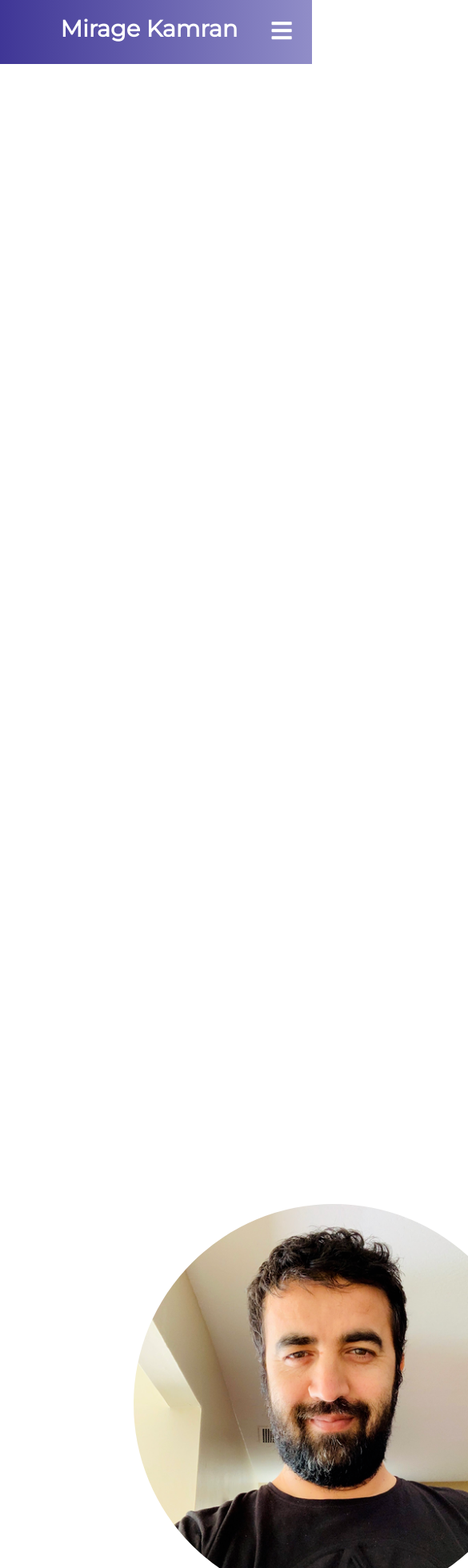
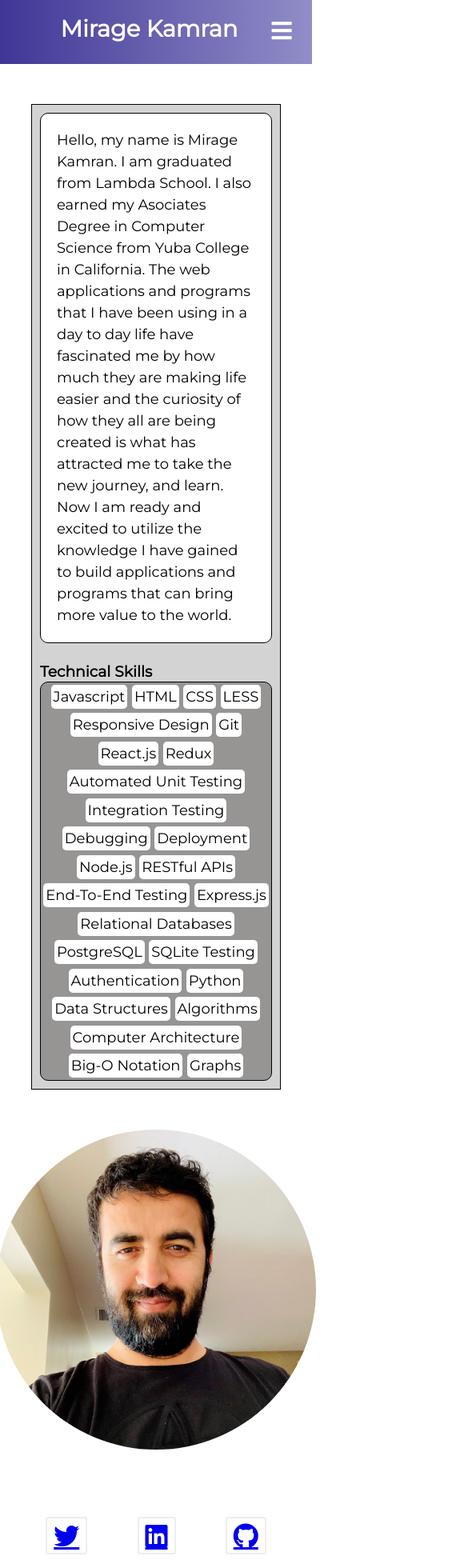
Before and after one commit to miragekamran/my-portfolio, a React (Create React App) app: page / in a window 390 px wide. Shown: the top 1960 px of the page at 80% size, 585 px wide, since content can reach past the window. Built offline with nearby package versions, Linux system fonts and the light colour scheme.

Commit message:
responsiveness updated

```diff
--- a/src/components/Home/Home.css
+++ b/src/components/Home/Home.css
@@ -71,3 +71,96 @@
   /* text-decoration: none; */
 
 }
+
+@media screen and (max-width: 1388px) {
+
+    .home {
+        margin-top: 50px;
+    }
+
+    .bio-outer-box {
+        line-height: 1.5em;
+    }
+
+    .bio-inner-box {
+        line-height: 1.5em;
+    }
+
+    .virtical-line {
+        margin-left: 80px;
+        margin-right: 80px;
+    }
+
+    @media screen and (max-width: 1024px) {
+        .home {
+            margin-top: 50px;
+        }
+
+        .bio-outer-box {
+            line-height: 1.5em;
+        }
+
+        .bio-inner-box {
+            line-height: 1.5em;
+        }
+
+        .virtical-line {
+            margin-left: 30px;
+            margin-right: 30px;
+        }
+    }
+
+    @media screen and (max-width: 740px) {
+        .home {
+            display: flex;
+            flex-direction: column;
+            justify-content: center;
+            align-items: center;
+            /* margin-top: 30px; */
+            margin-top: 50px;
+        }
+
+        .bio-outer-box {
+            line-height: 1.5em;
+            width: 80%;
+        }
+
+        .bio-inner-box {
+            line-height: 1.5em;
+        }
+
+        .virtical-line {
+            display: none;
+            /* margin-left: 30px;
+            margin-right: 30px; */
+        }
+
+        .big-img {
+            margin-top: 50px;
+            width: 400px;
+        }
+
+        .Platforms {
+            margin-bottom: 20px;
+        }
+    }
+
+    @media screen and (max-width: 380px) {
+
+        .big-img {
+            width: 250px;
+        }
+
+        .home {
+            margin-top: 0px;
+        }
+
+        .bio-outer-box {
+            width: 100%;
+        }
+
+        .Tech-skills-section-skills {
+            font-size: 15px;
+        }
+    }
+}
```
